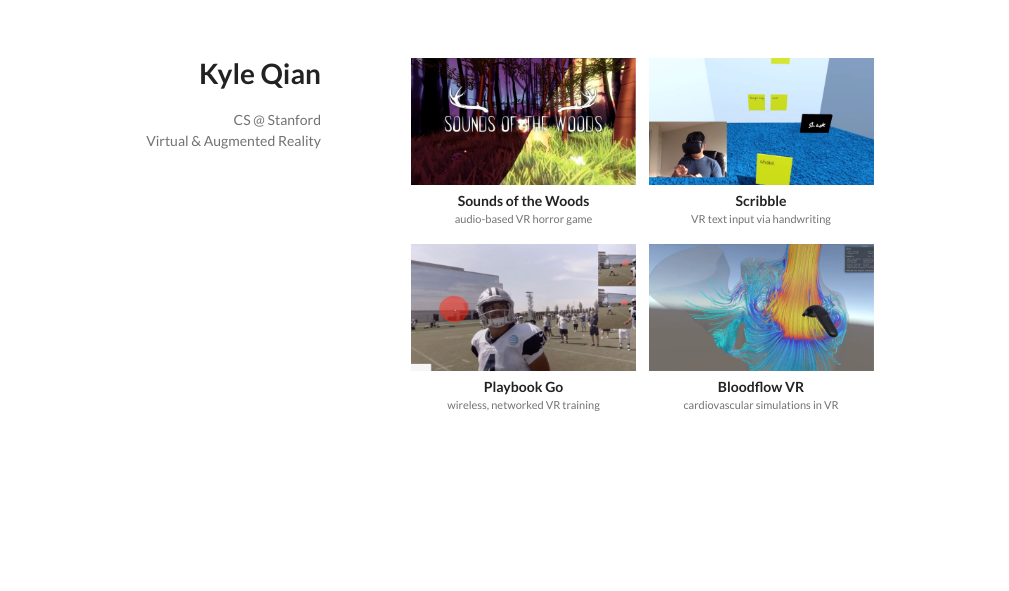
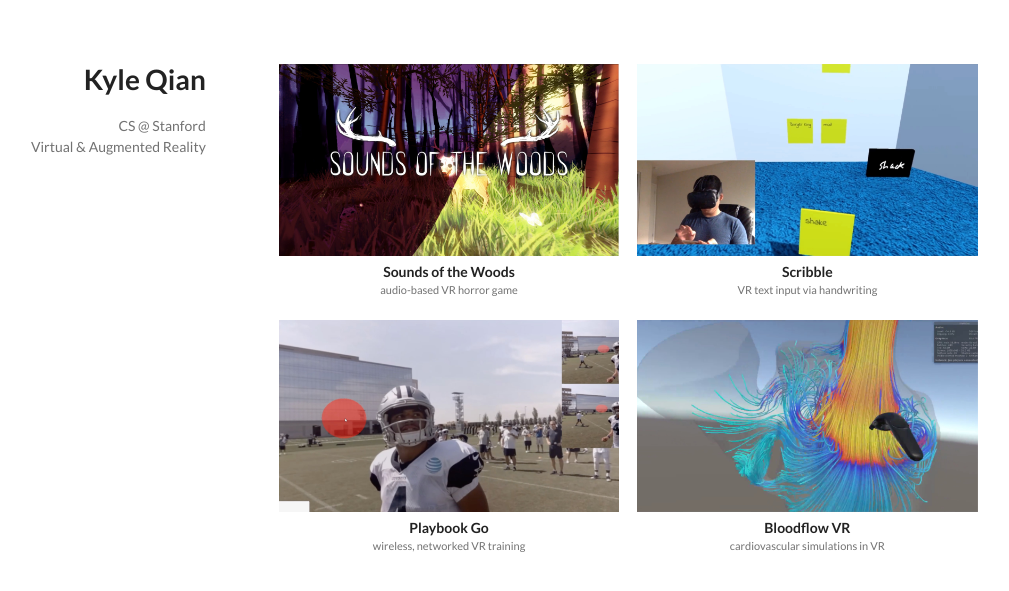
Before and after one commit to kyleqian/kyleqian.github.io, a Jekyll site: the page built from index.md, in a window 1280 px wide. Shown: the top 591 px of the page, without its empty margins (159-1168 px from the left). Built offline with Jekyll 4.4.1, drawn with Linux system fonts in a browser that asks for light colours.

Commit message:
Styling without theme

```diff
--- a/_config.yml
+++ b/_config.yml
@@ -20,7 +20,6 @@ description:
   Virtual & Augmented Reality
 baseurl: "" # the subpath of your site, e.g. /blog
 url: "https://kyleqian.com" # the base hostname & protocol for your site, e.g. http://example.com
-# twitter_username: jekyllrb
 github_username:  kyleqian
 
 collections:
--- a/_layouts/default.html
+++ b/_layouts/default.html
@@ -4,42 +4,30 @@
     <meta charset="UTF-8">
     <meta http-equiv="X-UA-Compatible" content="IE=edge">
     <meta name="viewport" content="width=device-width, initial-scale=1">
-
     {% seo %}
-    <link rel="stylesheet" href="{{ "/assets/css/site.css" | relative_url }}">
+    <link rel="stylesheet" href="{{ "/assets/css/site.css?v=" | append: site.github.build_revision | relative_url }}">
     <!--[if lt IE 9]>
     <script src="//cdnjs.cloudflare.com/ajax/libs/html5shiv/3.7.3/html5shiv.min.js"></script>
     <![endif]-->
   </head>
+
   <body>
-    <div class="wrapper">
-      <header>
+    <div class="banner-wrapper">
+      <div class="banner">
         <h1><a href="{{ "/" | absolute_url }}">{{ site.title | default: site.github.repository_name }}</a></h1>
 
-        {% if site.logo %}
-          <img src="{{site.logo | relative_url}}" alt="Logo" />
-        {% endif %}
+        <p>{{ site.description | default: site.github.project_tagline }}</p>
+      </div>
+    </div>
 
-        <p>{{ site.description | default: site.github.project_tagline }}</p>
+    <div class="content-wrapper">
+      <div class="content">
+        {{ content }}
+      </div>
+    </div>
 
-        {% if site.show_downloads %}
-        <ul class="downloads">
-          <li><a href="{{ site.github.zip_url }}">Download <strong>ZIP File</strong></a></li>
-          <li><a href="{{ site.github.tar_url }}">Download <strong>TAR Ball</strong></a></li>
-          <li><a href="{{ site.github.repository_url }}">View On <strong>GitHub</strong></a></li>
-        </ul>
-        {% endif %}
-      </header>
-      <section>
+    <!-- <script src="{{ "/assets/js/scale.fix.js" | relative_url }}"></script> -->
 
-      {{ content }}
-
-      </section>
-<!--       <footer>
-      </footer> -->
-    </div> <!-- div.wrapper -->
-
-    <script src="{{ "/assets/js/scale.fix.js" | relative_url }}"></script>
     {% if site.google_analytics %}
       <script>
         (function(i,s,o,g,r,a,m){i['GoogleAnalyticsObject']=r;i[r]=i[r]||function(){
@@ -50,5 +38,6 @@
         ga('send', 'pageview');
       </script>
     {% endif %}
+
   </body>
 </html>
--- a/assets/css/site.css
+++ b/assets/css/site.css
@@ -1,32 +1,22 @@
 @import url("https://fonts.googleapis.com/css?family=Lato:400,400i,700,900");
-
-.highlight .o {
-    color: #000000;
-    font-weight: bold;
-}
-
-.highlight .w {
-    color: #bbbbbb;
-}
-
-.highlight {
-    background-color: #f8f8f8;
-}
 
 body {
   background-color: #fff;
-    padding: 50px;
-    font: 14px/1.5 "Noto Sans", "Helvetica Neue", Helvetica, Arial, sans-serif;
   color: #727272;
+  margin: 5% 0 0 0;
+  padding: 0;
+  width: 100%;
+  font: 14px/1.5 Lato, arial, sans-serif;
   font-weight: 400;
+  overflow-y: scroll;
+}
+
+p, ul, ol, table, pre, dl {
+  margin: 0 0 20px;
 }
 
 h1, h2, h3, h4, h5, h6 {
   color: #222;
-    margin: 0 0 20px;
-}
-
-p, ul, ol, table, pre, dl {
   margin: 0 0 20px;
 }
 
@@ -67,29 +57,11 @@ a:hover small {
   color: #777;
 }
 
-.wrapper {
-    width: 860px;
-    margin: 0 auto;
-}
-
 blockquote {
   border-left: 1px solid #e5e5e5;
   margin: 0;
   padding: 0 0 0 20px;
   font-style: italic;
-}
-
-code, pre {
-    font-family: Monaco, Bitstream Vera Sans Mono, Lucida Console, Terminal, Consolas, Liberation Mono, DejaVu Sans Mono, Courier New, monospace;
-    color: #333;
-}
-
-pre {
-    padding: 8px 15px;
-    background: #f8f8f8;
-    border-radius: 5px;
-    border: 1px solid #e5e5e5;
-    overflow-x: auto;
 }
 
 table {
@@ -116,77 +88,9 @@ img {
   max-width: 100%;
 }
 
-header {
-    width: 270px;
-    float: left;
-    position: fixed;
-    -webkit-font-smoothing: subpixel-antialiased;
-}
-
-header ul {
-    list-style: none;
-    height: 40px;
-    padding: 0;
-    background: #f4f4f4;
-    border-radius: 5px;
-    border: 1px solid #e0e0e0;
-    width: 270px;
-}
-
-header li {
-    width: 89px;
-    float: left;
-    border-right: 1px solid #e0e0e0;
-    height: 40px;
-}
-
-header li:first-child a {
-    border-radius: 5px 0 0 5px;
-}
-
-header li:last-child a {
-    border-radius: 0 5px 5px 0;
-}
-
-header ul a {
-    line-height: 1;
-    font-size: 11px;
-    color: #676767;
-    display: block;
-    text-align: center;
-    padding-top: 6px;
-    height: 34px;
-}
-
-header ul a:hover, header ul a:focus {
-    color: #675C5C;
-    font-weight: bold;
-}
-
-header ul a:active {
-    background-color: #f0f0f0;
-}
-
 strong {
   color: #222;
   font-weight: 700;
-}
-
-header ul li + li + li {
-    border-right: none;
-    width: 89px;
-}
-
-header ul a strong {
-    font-size: 14px;
-    display: block;
-    color: #222;
-}
-
-section {
-    width: 500px;
-    float: right;
-    padding-bottom: 50px;
 }
 
 small {
@@ -200,119 +104,70 @@ hr {
   margin: 0 0 20px;
 }
 
-footer {
-    width: 270px;
-    float: left;
-    position: fixed;
-    bottom: 50px;
-    -webkit-font-smoothing: subpixel-antialiased;
+@media screen and (max-width: 960px) {
+  body > .content-wrapper, body > .banner-wrapper {
+    position: static;
+    width: auto;
+    float: none;
   }
 
-@media print, screen and (max-width:960px) {
-    div.wrapper {
-        width: auto;
-        margin: 0;
+  .content-wrapper > .content {
+    margin: 0 5%;
   }
 
-    header, section, footer {
-        float: none;
-        position: static;
-        width: auto;
+  .banner-wrapper > .banner {
+    text-align: left;
+    margin: 0 6.25% 5% 6.25%;
+  }
 }
 
-    header {
-        padding-right: 320px;
+@media screen and (max-width: 720px) {
+  html > body {
+    word-wrap: break-word;
+  }
 }
 
-    section {
-        border: 1px solid #e5e5e5;
-        border-width: 1px 0;
-        padding: 20px 0;
-        margin: 0 0 20px;
+.banner-wrapper {
+  position: fixed;
+  width: 30%;
+  height: 100%;
+  float: left;
 }
 
-    header a small {
-        display: inline;
+.banner {
+  text-align: right;
+  margin-left: 15%;
+  margin-right: 5%;
 }
 
-    header ul {
-        position: absolute;
-        right: 50px;
-        top: 52px;
+.content-wrapper {
+  position: relative;
+  width: 70%;
+  float: right;
+  overflow: visible;
+  margin-bottom: 30px;
 }
 
+.content {
+  margin-right: 15%;
+  margin-left: 5%;
 }
 
-@media print, screen and (max-width:720px) {
-    body {
-        word-wrap: break-word;
-    }
-
-    header {
-        padding: 0;
-    }
-
-    header ul, header p.view {
-        position: static;
-    }
-
-    pre, code {
-        word-wrap: normal;
-    }
-
-}
-
-@media print, screen and (max-width:480px) {
-    body {
-        padding: 15px;
-    }
-
-    header ul {
-        width: 99%;
-    }
-
-    header li, header ul li + li + li {
-        width: 33%;
-    }
-
-}
-
-@media print {
-    body {
-        padding: 0.4in;
-        font-size: 12pt;
-        color: #444;
-    }
-
-}
-
-/* Override from theme defaults (use !important) */
+/* Override from theme defaults */
 .project-body a:hover, .project-body a:focus {
   color: #069 !important;
   font-weight: inherit !important;
-}
-
-section {
-    border-bottom: inherit !important;
-}
-
-body {
-    font-family: 'Lato', sans-serif !important;
 }
 
 h1 a, h1 a:hover {
   color: #222 !important;
 }
 
-header {
-    text-align: right;
-}
-
 /* Index */
 .project-preview {
   float: left;
-    width: 45%;
-    margin: 0 2.5% 2.5% 0;
+  width: 47.5%;
+  margin: 0 1.25% 2.5% 1.25%;
 }
 
 .prev-desc {
```
Also changed, not shown: _posts/2018-08-10-welcome-to-jekyll.markdown (deleted, +0 -25 lines). Lines whose indentation alone changed are shown as unchanged.
